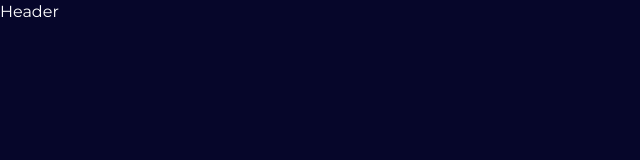
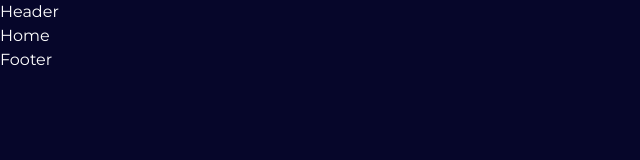
Before and after one commit to tmeyer01/kit, a Next.js app: page / in a window 1280 px wide. Shown: the top 160 px of the page, without its empty margins (0-640 px from the left). Built offline with nearby package versions, Linux system fonts and the light colour scheme.

Commit message:
updates layout to include footer

```diff
--- a/src/app/layout.js
+++ b/src/app/layout.js
@@ -27,9 +27,9 @@
   return (
     <html lang="en">
       <body className={`${alexBrush.variable} ${montserrat.variable} overflow-x-hidden relative`}>
-        <Header>
+        <Header/>
         {children}
-        </Header>
+        <Footer/>
         </body>
     </html>
   )
--- a/src/app/page.js
+++ b/src/app/page.js
@@ -2,8 +2,8 @@
 
 export default function Home() {
   return (
-    <main className="flex min-h-screen flex-col items-center justify-between p-24">
-      home
+    <main>
+      Home
     </main>
   )
 }
```
